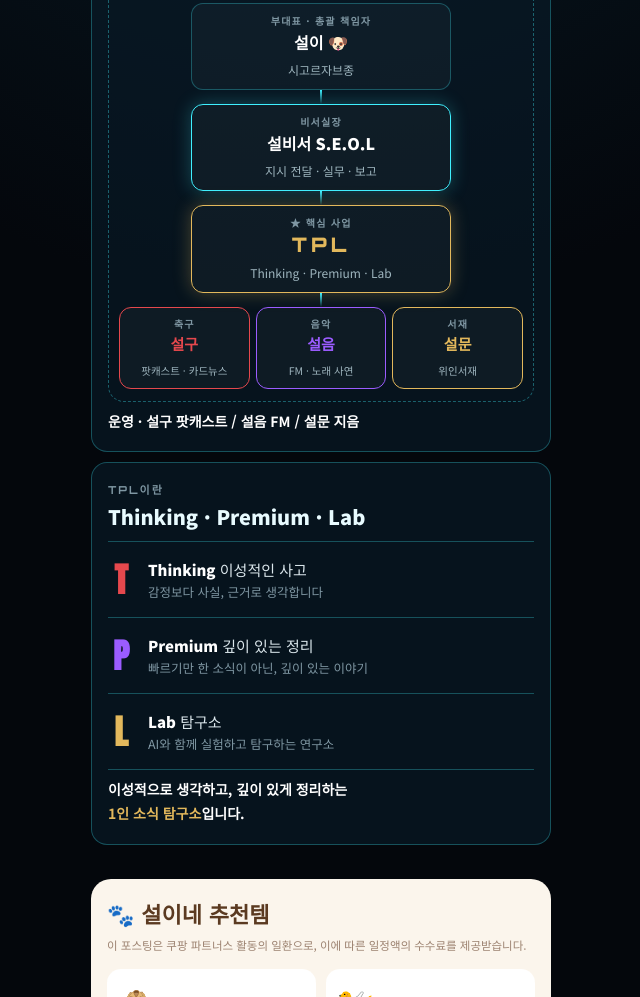
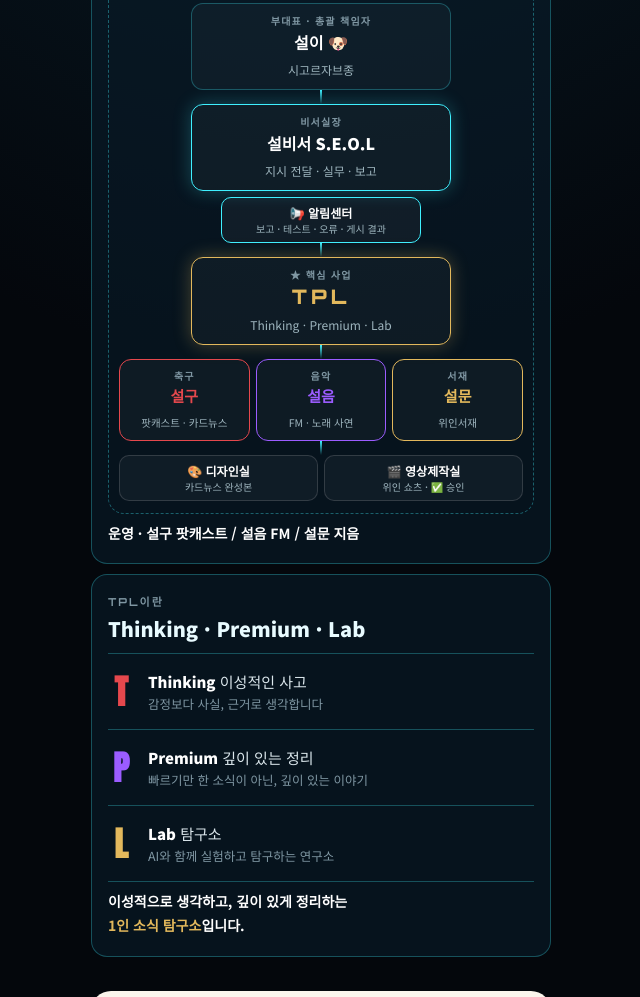
Before and after one commit to tpl-studio/tpl-studio.github.io, a plain HTML site: page index.html in a window 1280 px wide. Shown: the part 1487-2484 px from the top of the page, without its empty margins (319-959 px from the left). Drawn offline with Linux system fonts and the light colour scheme.

Commit message:
조직도에 텔레그램 방 추가: 알림센터 · 디자인실 · 영상제작실 (#6)
Claude-Session: https://claude.ai/code/session_01AKP4tzavEnMwTspKBjYGMh

Co-authored-by: Claude <noreply@anthropic.com>

```diff
--- a/index.html
+++ b/index.html
@@ -96,6 +96,10 @@ a.acc:active{transform:scale(.98)}
 .org .node.core{border-color:#e2b85c;box-shadow:0 0 18px rgba(226,184,92,.3)}
 .org .node.core b{font:900 20px Orbitron,sans-serif;letter-spacing:.2em;color:#e2b85c}
 .org .row3{display:grid;grid-template-columns:repeat(3,1fr);gap:6px;width:100%}
+.org .row2{display:grid;grid-template-columns:repeat(2,1fr);gap:6px;width:100%}
+.org .room{border:1px solid rgba(255,255,255,.14);border-radius:10px;padding:6px 4px;text-align:center;font-size:12px;font-weight:800;color:#fff;background:rgba(255,255,255,.04)}
+.org .room span{display:block;font-size:10px;font-weight:500;color:#9fb6bf}
+.org .room.alert{max-width:200px;width:100%;margin-top:6px;border-color:#3ff0ff}
 .org .node.sm{max-width:none;padding:8px 4px;border-color:var(--c)}
 .org .node.sm b{font-size:15px;color:var(--c)}
 .org .node.sm span{font-size:10.5px}
@@ -173,6 +177,7 @@ footer{text-align:center;color:#4d6370;font-size:11.5px;margin-top:22px;line-hei
         <div class="node"><small>부대표 · 총괄 책임자</small><b>설이 🐶</b><span>시고르자브종</span></div>
         <i class="ln"></i>
         <div class="node sec"><small>비서실장</small><b>설비서 S.E.O.L</b><span>지시 전달 · 실무 · 보고</span></div>
+        <div class="room alert">📢 알림센터<span>보고 · 테스트 · 오류 · 게시 결과</span></div>
         <i class="ln"></i>
         <div class="node core"><small>★ 핵심 사업</small><b>TPL</b><span>Thinking · Premium · Lab</span></div>
         <i class="ln"></i>
@@ -180,6 +185,11 @@ footer{text-align:center;color:#4d6370;font-size:11.5px;margin-top:22px;line-hei
           <div class="node sm" style="--c:var(--lime)"><small>축구</small><b>설구</b><span>팟캐스트 · 카드뉴스</span></div>
           <div class="node sm" style="--c:var(--purple)"><small>음악</small><b>설음</b><span>FM · 노래 사연</span></div>
           <div class="node sm" style="--c:var(--sky)"><small>서재</small><b>설문</b><span>위인서재</span></div>
+        </div>
+        <i class="ln"></i>
+        <div class="row2">
+          <div class="room">🎨 디자인실<span>카드뉴스 완성본</span></div>
+          <div class="room">🎬 영상제작실<span>위인 쇼츠 · ✅ 승인</span></div>
         </div>
       </div>
     </div>
```
